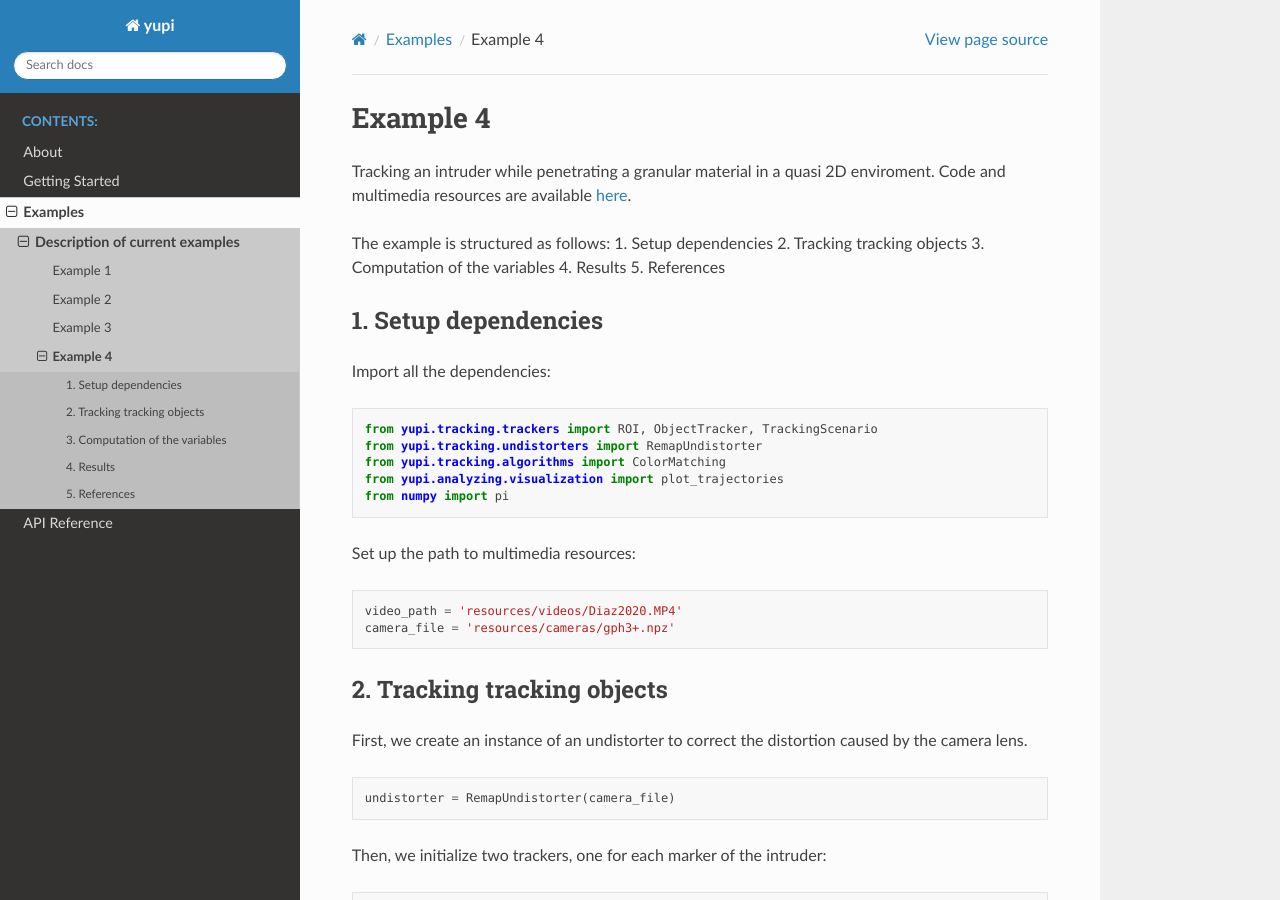
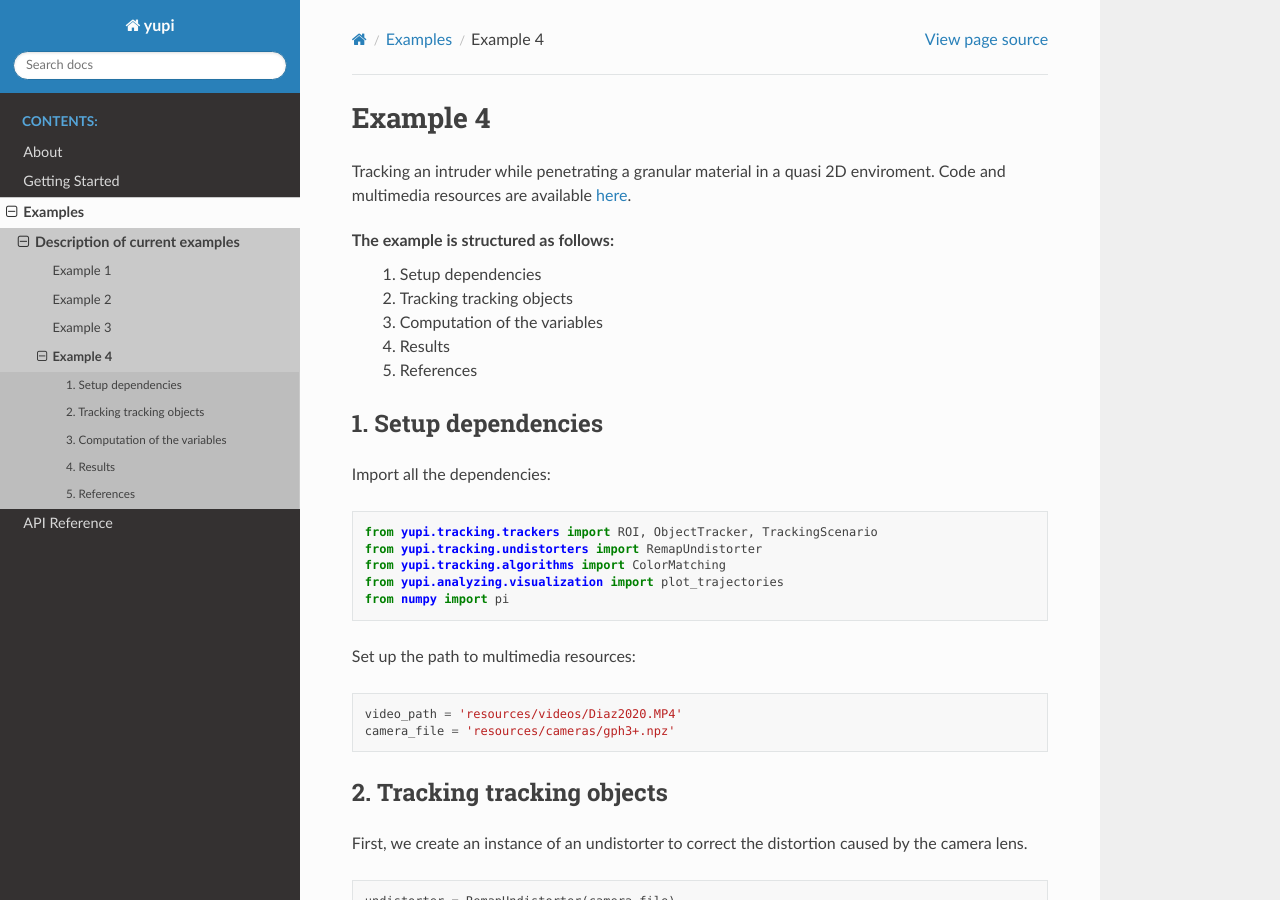
Before and after one commit to yupidevs/yupi, a Sphinx documentation site: the page built from docs/source/examples/example4.rst, in a window 1280 px wide and 900 px high. Built offline with Sphinx 7.4.7 and the Read the Docs theme 2.0.0, drawn with Linux system fonts in a browser that asks for light colours.

Commit message:
Fix list of contents in examples

```diff
--- a/docs/source/examples/example4.rst
+++ b/docs/source/examples/example4.rst
@@ -6,14 +6,11 @@ material in a quasi 2D enviroment. Code and multimedia resources are
 available `here <https://github.com/yupidevs/yupi_examples/>`_.
 
 The example is structured as follows:
-1. Setup dependencies
-2. Tracking tracking objects
-3. Computation of the variables
-4. Results
-5. References
-
-
-
+ #. Setup dependencies
+ #. Tracking tracking objects
+ #. Computation of the variables
+ #. Results
+ #. References
 
 
 
```
Also changed, not shown: docs/source/examples/example1.rst (+5 -5 lines), docs/source/examples/example2.rst (+4 -4 lines), docs/source/examples/example3.rst (+5 -5 lines).
